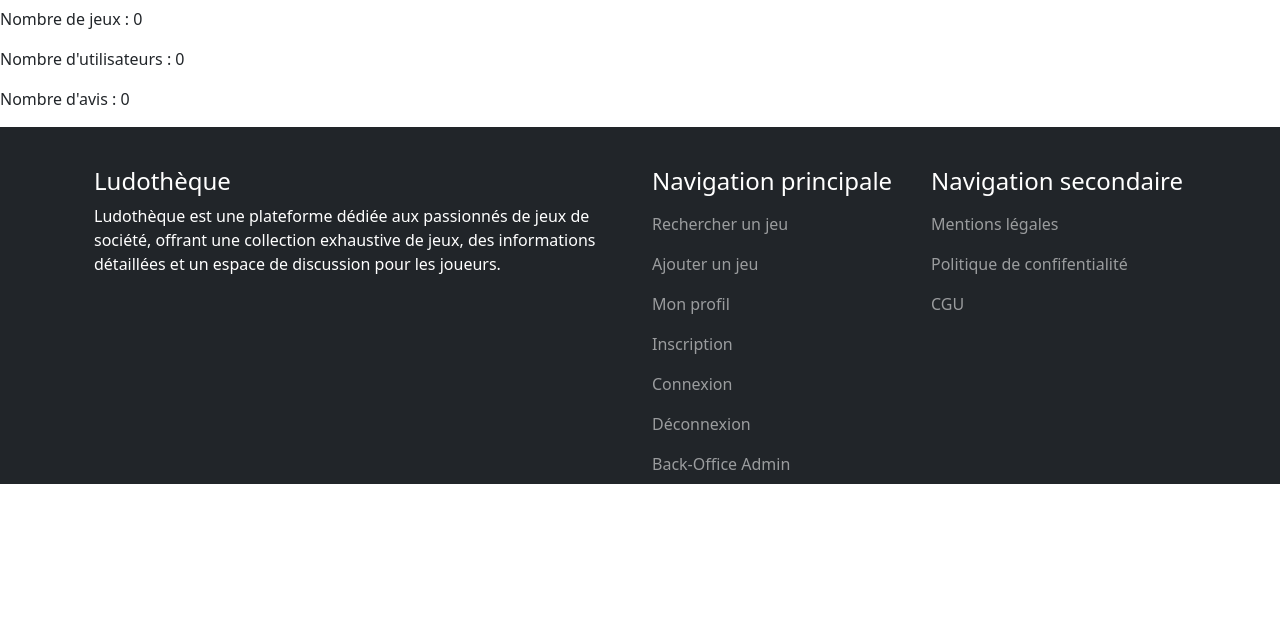
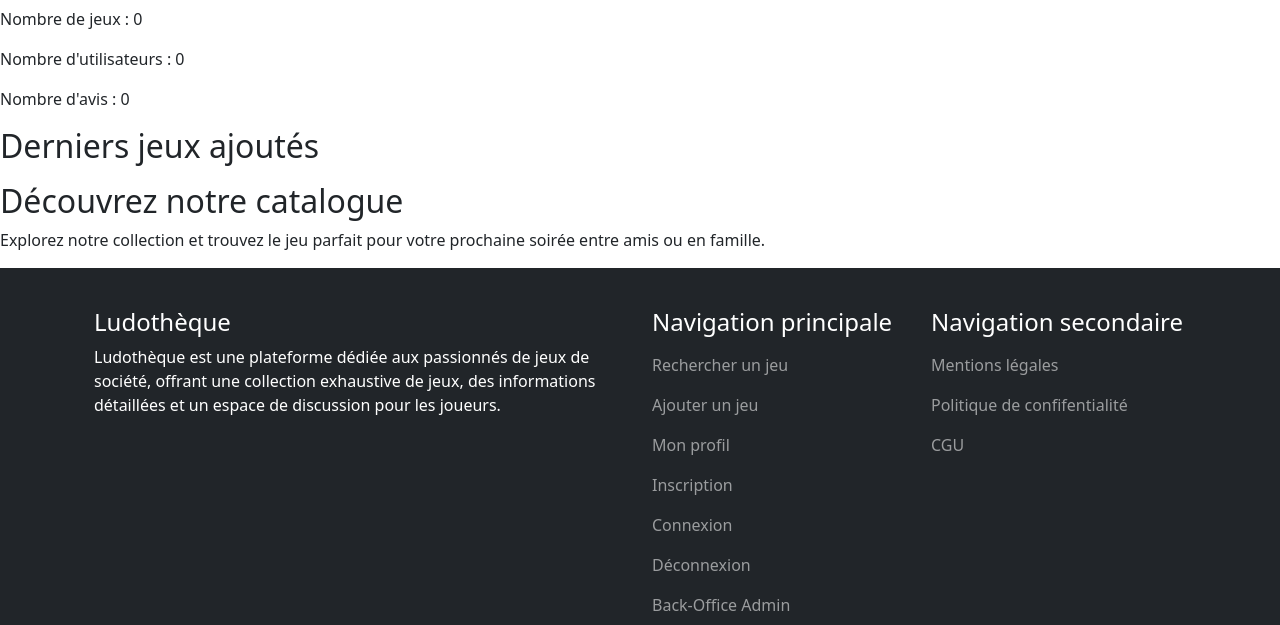
Before and after one commit to Spottingtrains/LudoScope, a PHP site: page / in a window 1280 px wide. Shown: the part 488-1113 px from the top of the page. Before the commit the page ends 972 px from the top, so only its background shows below. Run offline with PHP 8.4, Linux system fonts and the light colour scheme; data that the repository does not hold is empty.

Commit message:
feat(home): add sections for recently added games and catalog overview (only titles and text)

```diff
--- a/app/views/home.php
+++ b/app/views/home.php
@@ -52,6 +52,25 @@ require_once __DIR__ . '/../../app/middleware/auth.php';
             <p>Nombre d'avis : <?= $stats['nb_avis'] ?></p>
         </div>
     </section>
+    <!-- Section derniers jeux ajoutés -->
+    <section>
+        <div>
+            <h2>Derniers jeux ajoutés</h2>
+            <ul>
+                <?php foreach ($jeux as $jeu): ?>
+                    <li><?= htmlspecialchars($jeu['titre']) ?> - Ajouté le <?= htmlspecialchars($jeu['date_ajout']) ?></li>
+                <?php endforeach; ?>
+            </ul>
+        </div>
+    </section>
+    <!-- Section catalogue -->
+    <section>
+        <div>
+            <h2>Découvrez notre catalogue</h2>
+            <p>Explorez notre collection et trouvez le jeu parfait pour votre prochaine soirée entre amis ou en famille.</p>
+
+        </div>
+    </section>
 </main>
 
 <?php
```
